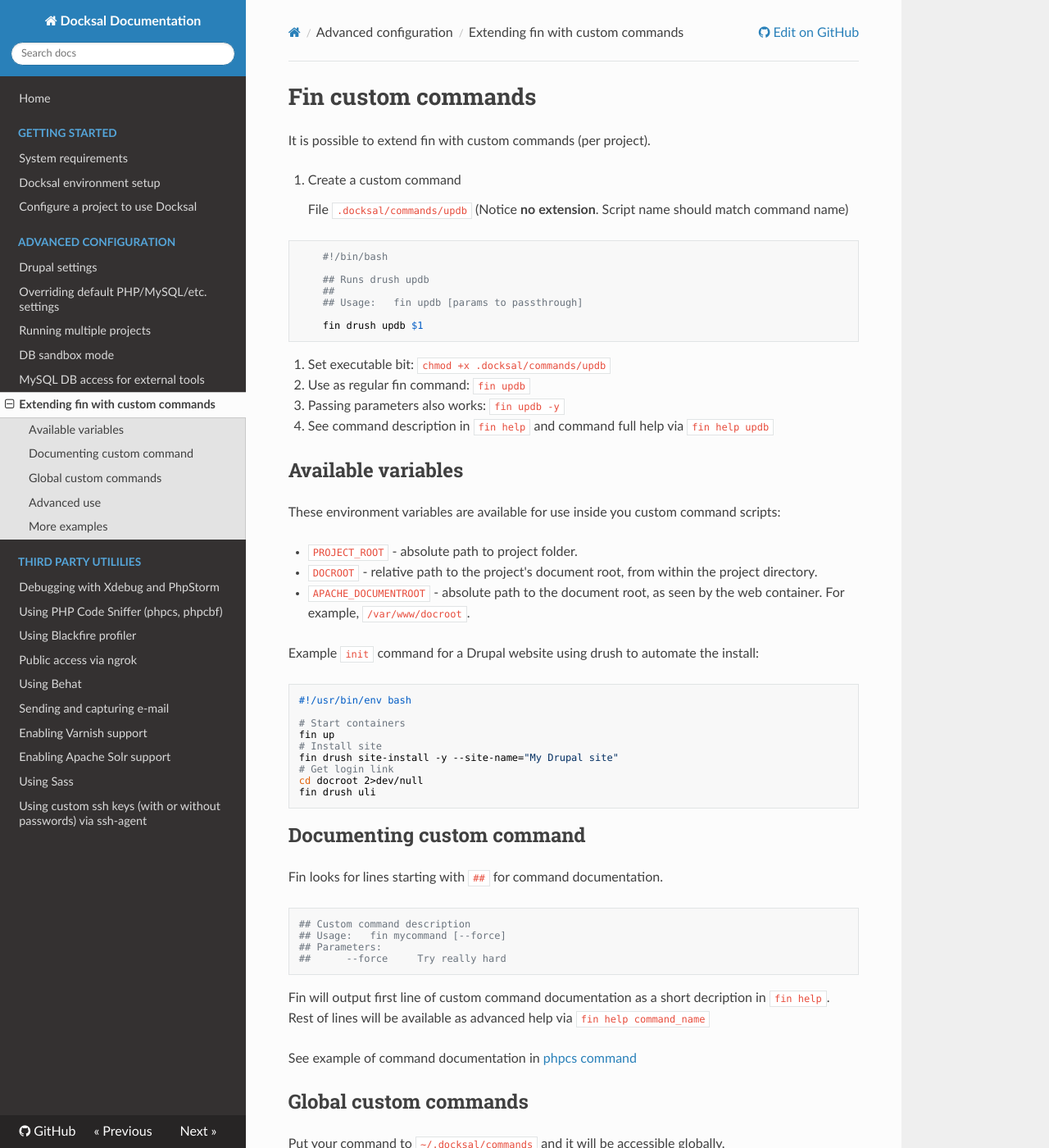
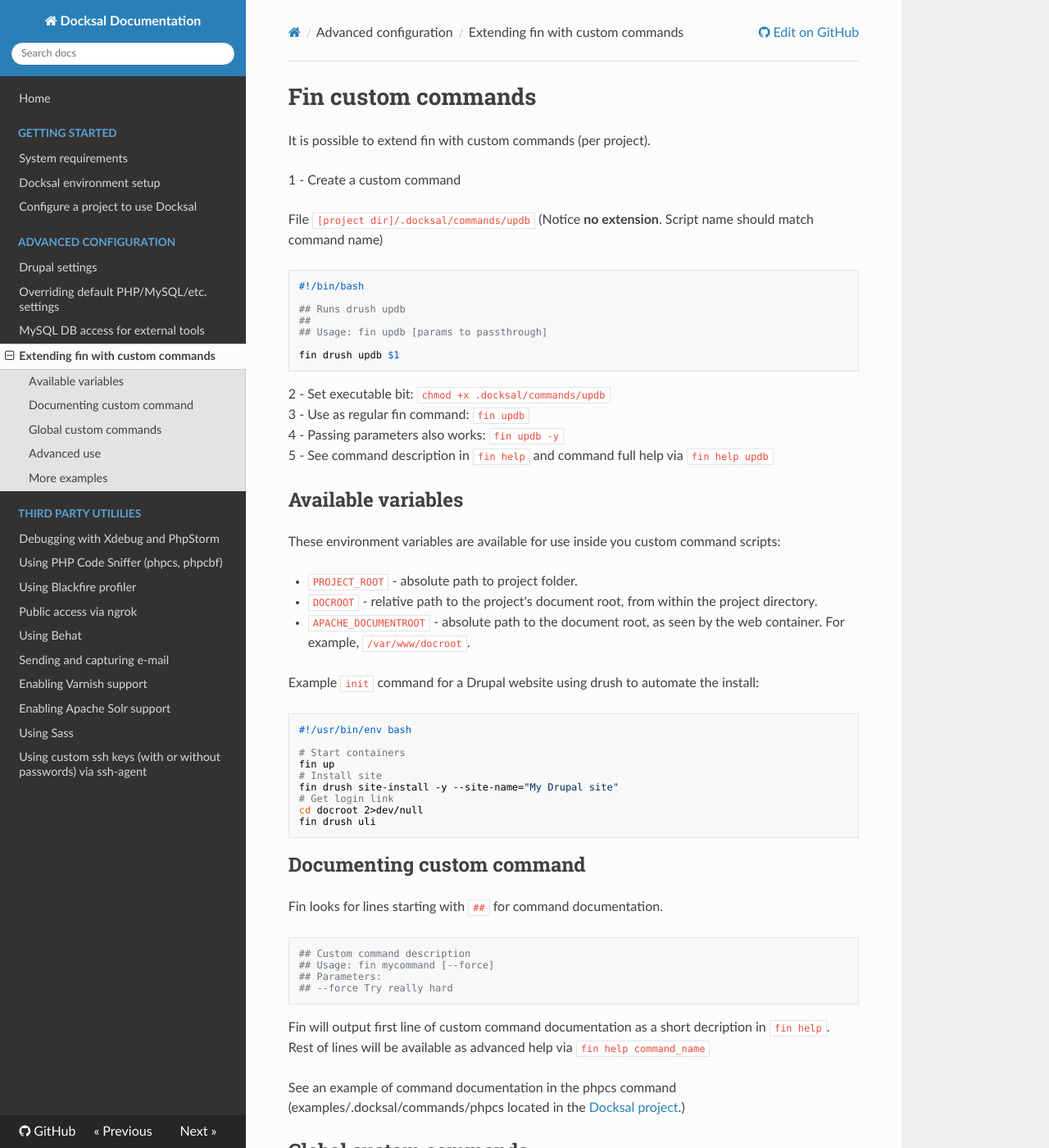
Before and after one commit to docksal/docksal, an MkDocs documentation site: the page built from docs/custom-commands.md, in a window 1280 px wide and 1400 px high. Shown: the whole window at 82% size. Built offline with MkDocs 1.6.1, drawn with Linux system fonts in a browser that asks for light colours; nearby versions of some CDN libraries; old or Windows-style settings are respelled for this version of MkDocs; some of the changed text lies outside the part shown.

Commit message:
doc changes [ci skip]

````diff
--- /dev/null
+++ b/docs/css/extra.css
@@ -0,0 +1,7 @@
+/**
+ * Extra CSS for mkdocs.
+ */
+
+.wy-plain-list-decimal li p:last-child, .rst-content .section ol li p:last-child, .rst-content ol.arabic li p:last-child, article ol li p:last-child {
+  margin-bottom: 12px;
+}
--- a/docs/custom-commands.md
+++ b/docs/custom-commands.md
@@ -2,24 +2,24 @@
 
 It is possible to extend fin with custom commands (per project).
 
-1. Create a custom command
+1 - Create a custom command
 
-    File `.docksal/commands/updb` (Notice **no extension**. Script name should match command name)
+File `[project dir]/.docksal/commands/updb` (Notice **no extension**. Script name should match command name)
 
 ```bash
-    #!/bin/bash
+#!/bin/bash
 
-    ## Runs drush updb
-    ##
-    ## Usage:	fin updb [params to passthrough]
+## Runs drush updb
+##
+## Usage: fin updb [params to passthrough]
 
-    fin drush updb $1
+fin drush updb $1
 ```
 
-2. Set executable bit: `chmod +x .docksal/commands/updb`
-3. Use as regular fin command: `fin updb`
-4. Passing parameters also works: `fin updb -y`
-5. See command description in `fin help` and command full help via `fin help updb`
+2 - Set executable bit: `chmod +x .docksal/commands/updb`
+3 - Use as regular fin command: `fin updb`
+4 - Passing parameters also works: `fin updb -y`
+5 - See command description in `fin help` and command full help via `fin help updb`
 
 ## Available variables
 
@@ -50,19 +50,19 @@ Fin looks for lines starting with `##` for command documentation.
 
 ```bash
 ## Custom command description
-## Usage:	fin mycommand [--force]
+## Usage: fin mycommand [--force]
 ## Parameters:
-## 		--force		Try really hard
+## --force Try really hard
 ```
 
 Fin will output first line of custom command documentation as a short decription in `fin help`.
 Rest of lines will be available as advanced help via `fin help command_name`
 
-See example of command documentation in [phpcs command](https://github.com/docksal/docksal/blob/develop/examples/.docksal/commands/phpcs)
+See an example of command documentation in the phpcs command (examples/.docksal/commands/phpcs located in the [Docksal project](https://github.com/docksal/docksal).)
 
 ## Global custom commands
 
-Put your command to `~/.docksal/commands` and it will be accessible globally.
+Put your command in `~/.docksal/commands` and it will be accessible globally.
 Useful for tedious tasks that you need in every project.
 
 ## Advanced use
@@ -84,4 +84,4 @@ console.log("Custom NodeJS command!")
 
 ## More examples
 
-[Custom command examples](https://github.com/docksal/docksal/blob/develop/examples/.docksal/commands)
+Check the commands directory (examples/.docksal/commands) located in the [Docksal project](https://github.com/docksal/docksal).
--- a/mkdocs.yml
+++ b/mkdocs.yml
@@ -2,6 +2,8 @@ site_name: Docksal Documentation
 theme: readthedocs
 repo_url: https://github.com/docksal/docksal
 include_search: true
+extra_css:
+  - css/extra.css
 pages:
   - Home: index.md
   - Getting started:
@@ -11,8 +13,6 @@ pages:
   - Advanced configuration:
     - Drupal settings: drupal-settings.md
     - Overriding default PHP/MySQL/etc. settings: settings.md
-    - Running multiple projects: multiple-projects.md
-    - DB sandbox mode: db-sandbox.md
     - MySQL DB access for external tools: db-access.md
     - Extending fin with custom commands: custom-commands.md
   - Third party utililies:
````
Also changed, not shown: docs/index.md (+2 -4 lines), docs/project-setup.md (+26 -26 lines), docs/settings.md (+5 -7 lines).
